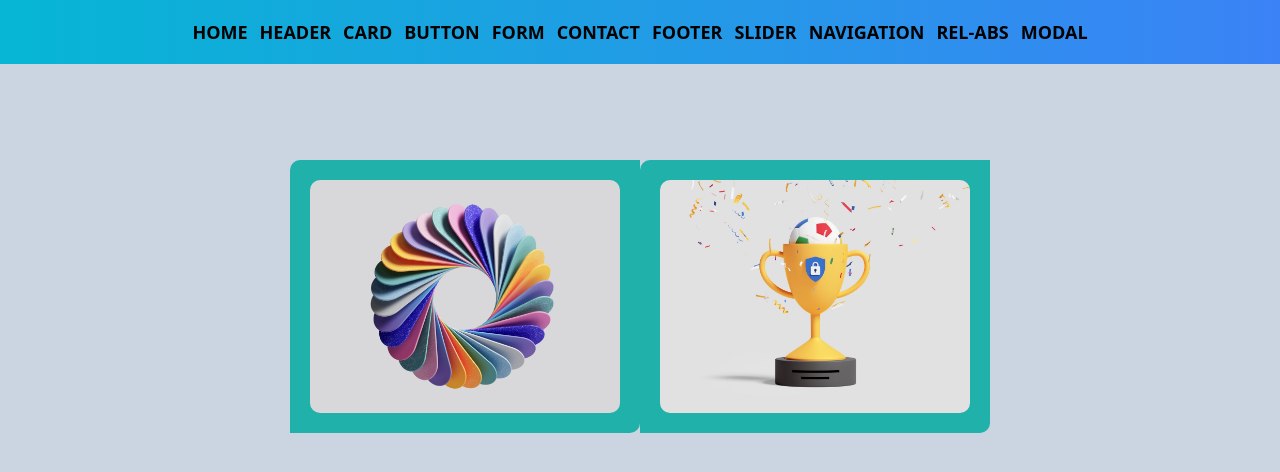
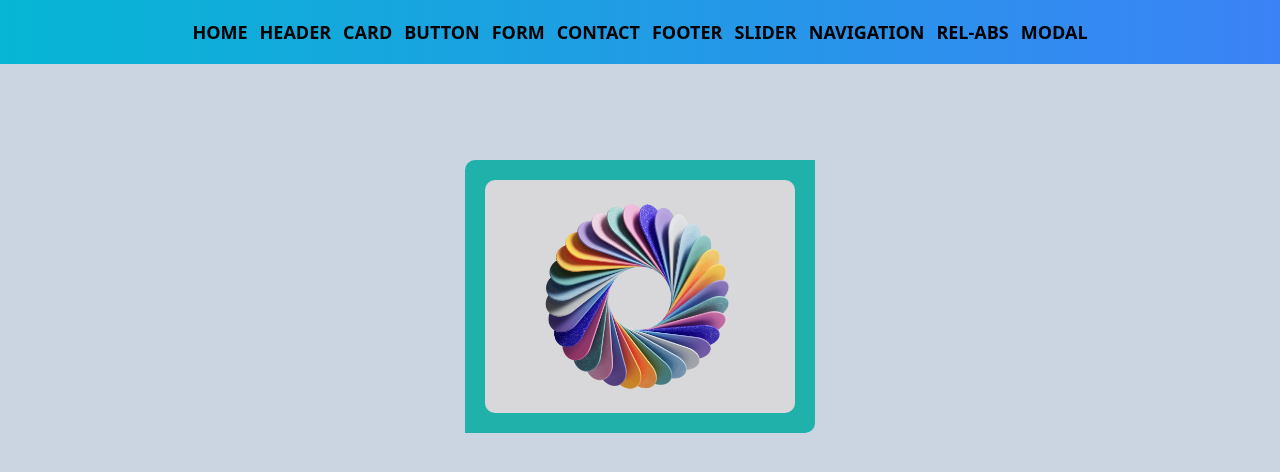
Before and after one commit to md-mozahid/react-components, a React (Vite) app: page /modal in a window 1280 px wide. Shown: the top 472 px of the page. Built offline with nearby package versions, Linux system fonts and the light colour scheme.

Commit message:
add modal component

```diff
--- a/src/components/modal/modal.jsx
+++ b/src/components/modal/modal.jsx
@@ -6,13 +6,10 @@ import ModalItem from './modalItem'
 const Modal = () => {
   const [modalOpen, setModalOpen] = useState(false)
 
-  const handleModalOpen = () => {
-    setModalOpen(true)
-  }
-
   return (
+    <>
       <div className="flex items-center justify-center mt-24 ">
-      <div className="modal" onClick={handleModalOpen}>
+        <div className="modal" onClick={() => setModalOpen(true)}>
           <div className="card-item">
             <img className="" src={images.about02} alt="image" />
             <div className="card-title">
@@ -20,14 +17,9 @@ const Modal = () => {
             </div>
           </div>
         </div>
-
-      {/*  */}
-      <ModalItem
-        modalOpen={modalOpen}
-        setModalOpen={setModalOpen}
-        // handleModalOpen={handleModalOpen}
-      />
+        {modalOpen && <ModalItem setModalOpen={setModalOpen} />}
       </div>
+    </>
   )
 }
 
--- a/src/components/modal/modalItem.css
+++ b/src/components/modal/modalItem.css
@@ -1,37 +1,34 @@
-.card-item {
+.modal-content {
   position: relative;
-  width: 350px;
-  background-color: lightseagreen;
-  border-top-left-radius: 10px;
-  border-bottom-right-radius: 10px;
-  padding: 20px;
-  cursor: pointer;
-  overflow: hidden;
+  width: 700px;
+  height: 600px;
+  background-color: lightpink;
+  padding: 10px;
+  display: flex;
+  align-items: center;
+  justify-content: center;
+}
+.modal-content img {
+  width: 50%;
 }
 
-.card-item img {
-  width: 100%;
-  border-radius: 10px;
+.centered {
+  position: fixed;
+  top: 50%;
+  left: 50%;
+  transform: translate(-50%, -50%);
 }
 
-.card-title {
+.close {
   position: absolute;
-  text-align: center;
-  background-color: azure;
-  width: 88.6%;
-  /* padding: 20px; */
-  height: 80px;
-  bottom: -100%;
-  border-bottom-left-radius: 10px;
-  border-bottom-right-radius: 10px;
-  transition: 0.5s all ease-in-out;
+  top: 10px;
+  right: 10px;
+  font-size: 25px;
+  color: white;
+  padding: 5px;
+  background-color: #e11d48;
+  border-radius: 5px;
 }
-.card-title h3 {
-  text-align: center;
-  font-size: 16px;
-  font-weight: 600;
-  color: #555;
+.close:hover {
+  background-color: #be123c;
 }
-.card-item:hover .card-title {
-  bottom: 20px;
-}
--- a/src/components/modal/modalItem.jsx
+++ b/src/components/modal/modalItem.jsx
@@ -1,15 +1,24 @@
+import { motion } from 'framer-motion'
+import { AiOutlineCloseCircle } from 'react-icons/ai'
 import { images } from '../../constant'
 import './modalItem.css'
 
-const ModalItem = ({modalOpen, setModalOpen}) => {
+const ModalItem = ({ setModalOpen }) => {
   return (
     <>
-      <div className="card-item">
-        <img className="" src={images.about03} alt="image" />
-        <div className="card-title">
-          <h3 className="">Project Title.</h3>
-        </div>
-      </div>
+      <motion.div
+        animate={{ opacity: [0, 1] }}
+        transition={{
+          ease: 'linear',
+          duration: 1,
+        }}
+        className="modal-content centered"
+        onClick={() => setModalOpen(false)}>
+        <button className="close" onClick={() => setModalOpen(false)}>
+          <AiOutlineCloseCircle />
+        </button>
+        <img src={images.asus} alt="" />
+      </motion.div>
     </>
   )
 }
```
Lines whose indentation alone changed are shown as unchanged.
